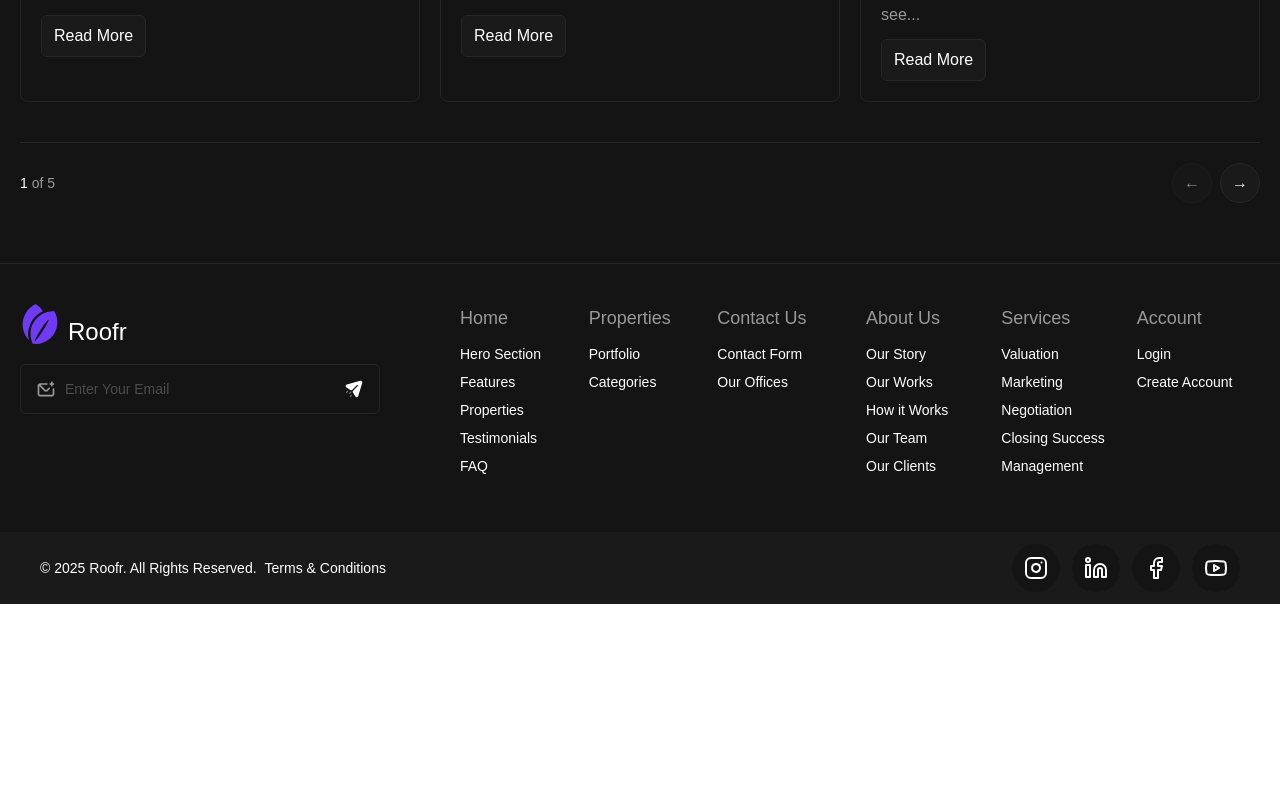
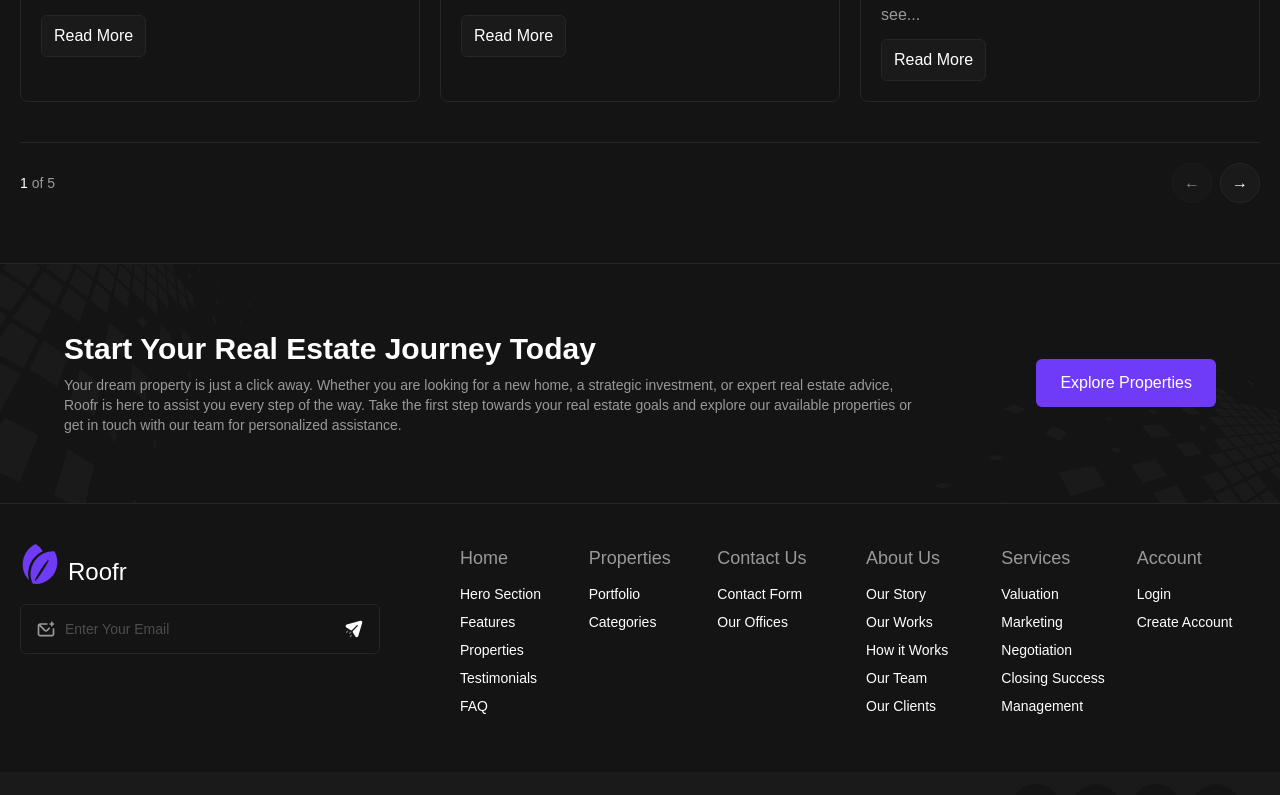
Before and after one commit to shawaiz-khan/roofr, a Next.js app: page / in a window 1280 px wide. Shown: the part 1729-2524 px from the top of the page. Before the commit the page ends 2333 px from the top, so only its background shows below. Built offline with nearby package versions, Linux system fonts and the light colour scheme; no server answers.

Commit message:
add: CTA added and made responsive

```diff
--- a/src/app/page.tsx
+++ b/src/app/page.tsx
@@ -6,10 +6,12 @@ import RatingBlock from "@/components/RatingBlock";
 import FeaturesBlock from "@/components/FeaturesBlock";
 import Testimonials from "@/components/Testimonial";
 import FAQs from "@/components/FAQ";
+import CTA from "@/components/CTA";
 
 const Home: React.FC = () => {
   return (
-    <main className="p-5 md:p-0 min-h-screen flex flex-col gap-10 md:gap-0 bg-black-primary text-text-light">
+    <main className="min-h-screen bg-black-primary text-text-light flex flex-col gap-10 md:gap-0">
+      <div className="p-5 md:p-0 flex flex-col gap-10 md:gap-0">
         {/* Hero */}
         <div className="flex flex-col gap-10 md:grid md:grid-cols-2 md:min-h-[75vh]">
           <div className="relative h-80 md:h-full md:order-last">
@@ -48,6 +50,9 @@ const Home: React.FC = () => {
         <Testimonials />
         {/* FAQs  */}
         <FAQs />
+      </div>
+      {/* CTA  */}
+      <CTA />
     </main>
   );
 }
--- /dev/null
+++ b/src/components/CTA.tsx
@@ -0,0 +1,40 @@
+import bottomImg from "@/assets/svg/cta_top.svg";
+import topImg from "@/assets/svg/cta_bottom.svg";
+import Image from "next/image";
+
+const CTA: React.FC = () => {
+    return (
+        <main className="relative overflow-hidden min-h-60 flex items-center justify-center px-5 py-10 text-white border-t border-black-tertiary">
+            <Image
+                src={topImg}
+                alt="CTA image"
+                className="absolute top-0 left-0 z-0"
+            />
+
+            <Image
+                src={bottomImg}
+                alt="CTA image"
+                className="absolute bottom-0 right-0 z-0"
+            />
+
+            <div className="relative z-10 text-start flex flex-col md:flex-row justify-between items-center gap-6 md:gap-10 max-w-6xl w-full">
+                <div className="w-full md:w-3/4">
+                    <h1 className="text-2xl md:text-3xl font-semibold">
+                        Start Your Real Estate Journey Today
+                    </h1>
+                    <p className="text-sm md:text-sm text-gray-quaternary mt-2">
+                        Your dream property is just a click away. Whether you are looking for a new home, a strategic investment,
+                        or expert real estate advice, Roofr is here to assist you every step of the way. Take the first step
+                        towards your real estate goals and explore our available properties or get in touch with our team for
+                        personalized assistance.
+                    </p>
+                </div>
+                <button className="bg-purple-primary w-full md:w-auto max-h-fit px-6 py-3 flex justify-center items-center rounded-md font-medium">
+                    Explore Properties
+                </button>
+            </div>
+        </main>
+    );
+}
+
+export default CTA;
```
Also changed, not shown: src/assets/svg/cta_bottom.svg (added), src/assets/svg/cta_top.svg (added). Lines whose indentation alone changed are shown as unchanged.
